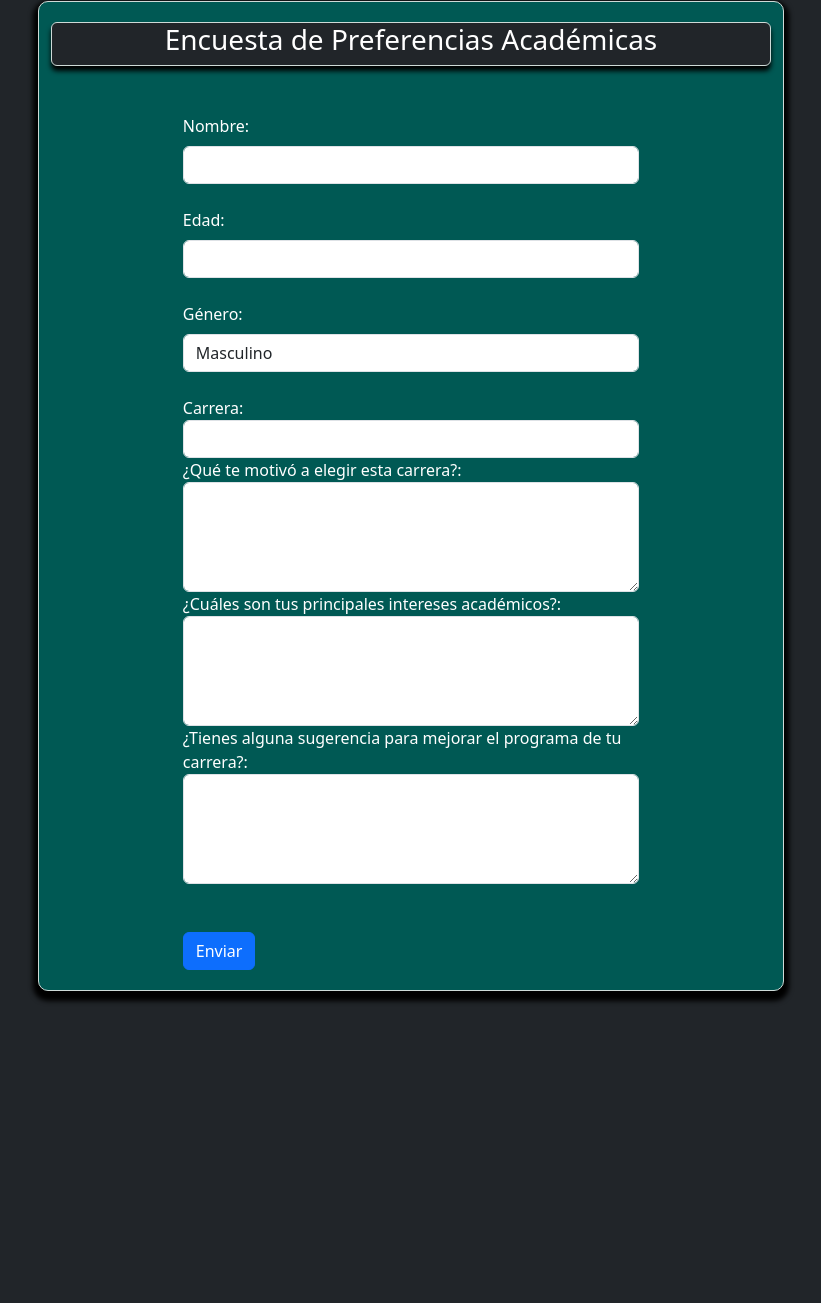
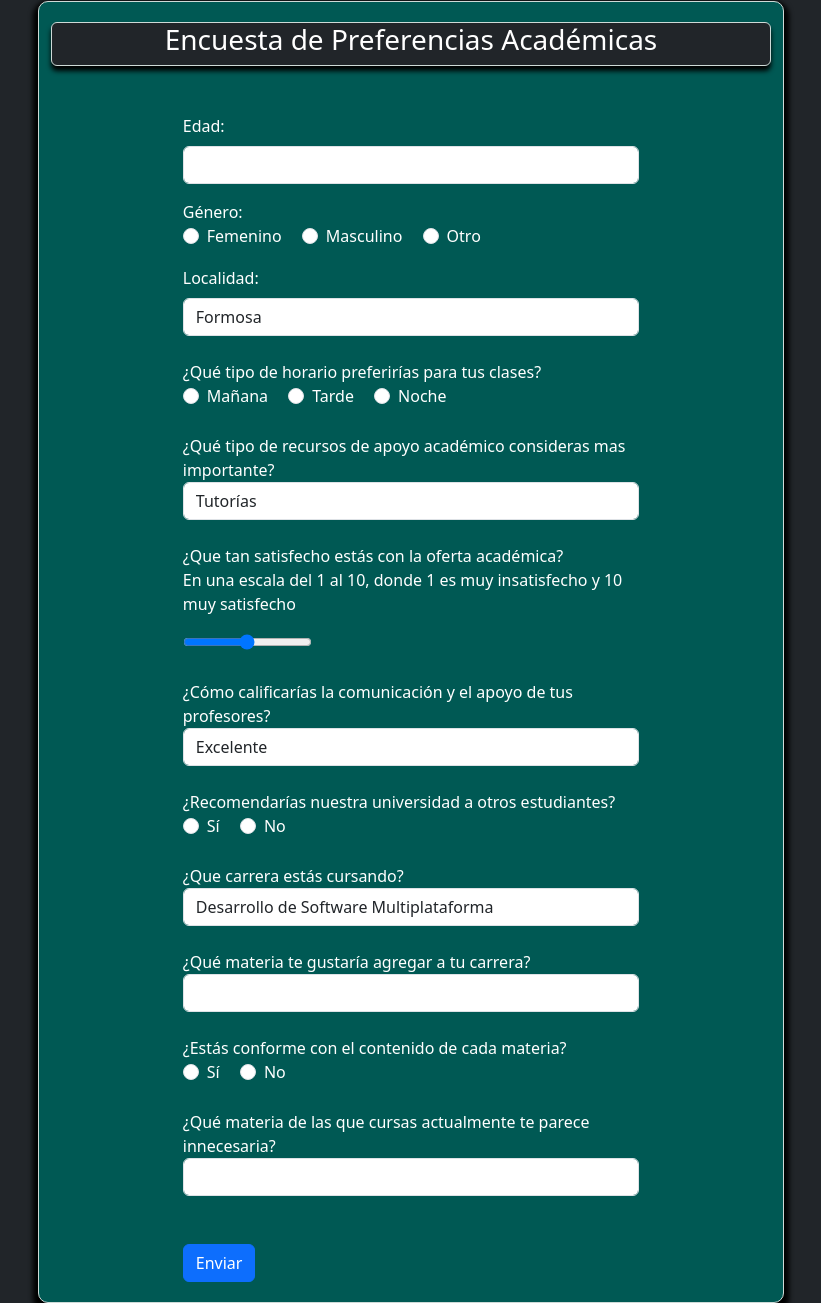
Before and after one commit to silfarias/Formulario-Mineria, a website: page index.html in a window 1280 px wide. Shown: the part 47-1350 px from the top of the page, without its empty margins (229-1050 px from the left). Before the commit the page ends 1086 px from the top, so only its background shows below. Drawn offline with nearby package versions, Linux system fonts and the light colour scheme.

Commit message:
Formulario terminado

```diff
--- a/index.html
+++ b/index.html
@@ -4,8 +4,8 @@
 <head>
     <meta charset="UTF-8">
     <meta name="viewport" content="width=device-width, initial-scale=1.0">
-    <title>encuesta</title>
-    <link rel="stylesheet" href="/css/style.css">
+    <title>Encuesta</title>
+    <link rel="stylesheet" href="/Formulario-Mineria/css/style.css">
     <link href="https://cdn.jsdelivr.net/npm/bootstrap@5.3.2/dist/css/bootstrap.min.css" rel="stylesheet"
         integrity="sha384-T3c6CoIi6uLrA9TneNEoa7RxnatzjcDSCmG1MXxSR1GAsXEV/Dwwykc2MPK8M2HN" crossorigin="anonymous">
 </head>
@@ -23,43 +23,129 @@
 
             <div class="container mt-5 col-8">
                 <form action="" method="POST">
-                    <div class="form-group">
-                        <label for="nombre">Nombre:</label>
-                        <input type="text" class="form-control mt-2" id="nombre" name="nombre" required>
-                    </div>
 
                     <div class="form-group mt-4">
                         <label for="edad">Edad:</label>
-                        <input type="number" class="mt-2 form-control" id="edad" name="edad" required>
+                        <input type="number" min="17" class="mt-2 form-control" id="edad" name="edad" required>
                     </div>
 
-                    <div class="form-group mt-4">
-                        <label for="genero">Género:</label>
-                        <select class="form-control mt-2" name="genero" id="genero" required>
-                            <option value="masculino">Masculino</option>
-                            <option value="femenino">Femenino</option>
-                            <option value="otro">Otro</option>
+                    <div class="form-group mt-3">
+                        <label for="genero">Género:</label><br>
+                        <div class="form-check form-check-inline">
+                            <input class="form-check-input" type="radio" name="genero" id="inlineRadio1" value="1">
+                            <label class="form-check-label" for="inlineRadio1">Femenino</label>
+                        </div>
+                        <div class="form-check form-check-inline">
+                            <input class="form-check-input" type="radio" name="genero" id="inlineRadio2" value="2">
+                            <label class="form-check-label" for="inlineRadio2">Masculino</label>
+                        </div>
+                        <div class="form-check form-check-inline">
+                            <input class="form-check-input" type="radio" name="genero" id="inlineRadio2" value="3">
+                            <label class="form-check-label" for="inlineRadio2">Otro</label>
+                        </div>
+                    </div>
+
+                    <div class="form-group mt-3">
+                        <label for="localidad">Localidad:</label><br>
+                        <select class="form-control mt-2" name="localidad" id="" required>
+                            <option value="">Formosa</option>
+                            <option value="">Clorinda</option>
+                            <option value="">El colorado</option>
+                            <option value="">Ingeniero Juarez</option>
+                            <option value="">Laguna Blanca</option>
+                            <option value="">Piraré</option>
+                            <option value="">Mayor Villafañe</option>
+                            <option value="">Las Lomitas</option>
+                            <option value="">General Manuel Gelgrano</option>
+                            <option value="">Herradura</option>
                         </select>
                     </div>
 
                     <div class="form-group mt-4">
-                        <label for="carrera">Carrera:</label>
-                        <input type="text" class="form-control mt5" id="carrera" name="carrera" required>
+                        <label for="turno">¿Qué tipo de horario preferirías para tus clases?</label><br>
+                        <div class="form-check form-check-inline">
+                            <input class="form-check-input" type="radio" name="turno" id="inlineRadio1" value="1">
+                            <label class="form-check-label" for="inlineRadio1">Mañana</label>
+                        </div>
+                        <div class="form-check form-check-inline">
+                            <input class="form-check-input" type="radio" name="turno" id="inlineRadio2" value="2">
+                            <label class="form-check-label" for="inlineRadio2">Tarde</label>
+                        </div>
+                        <div class="form-check form-check-inline">
+                            <input class="form-check-input" type="radio" name="turno" id="inlineRadio2" value="3">
+                            <label class="form-check-label" for="inlineRadio2">Noche</label>
+                        </div>
                     </div>
 
-                    <div class="form-group">
-                        <label for="motivacion">¿Qué te motivó a elegir esta carrera?:</label>
-                        <textarea class="form-control" id="motivacion" name="motivacion" rows="4"></textarea>
+                    <div class="form-group mt-4">
+                        <label for="">¿Qué tipo de recursos de apoyo académico consideras mas importante?</label>
+                        <select class="form-control" name="" id="">
+                            <option value="">Tutorías</option>
+                            <option value="">Bibliotecas</option>
+                            <option value="">Laboratorios</option>
+                            <option value="">Grupos de estudio</option>
+                        </select>
                     </div>
 
-                    <div class="form-group">
-                        <label for="intereses">¿Cuáles son tus principales intereses académicos?:</label>
-                        <textarea class="form-control" id="intereses" name="intereses" rows="4"></textarea>
+                    <div class="form-group mt-4">
+                        <label for="oferta">¿Que tan satisfecho estás con la oferta académica?</label>
+                        <p>En una escala del 1 al 10, donde 1 es muy insatisfecho y 10 muy satisfecho</p>
+                        <input type="range" name="oferta" id="">
                     </div>
 
-                    <div class="form-group">
-                        <label for="sugerencias">¿Tienes alguna sugerencia para mejorar el programa de tu carrera?:</label>
-                        <textarea class="form-control" id="sugerencias" name="sugerencias" rows="4"></textarea>
+                    <div class="form-group mt-4">
+                        <label for="calif">¿Cómo calificarías la comunicación y el apoyo de tus profesores?</label>
+                        <select class="form-control" name="calif" id="">
+                            <option value="">Excelente</option>
+                            <option value="">Bueno</option>
+                            <option value="">Aceptable</option>
+                            <option value="">Necesita mejorar</option>
+                        </select>
+                    </div>
+
+
+                    <div class="form-group mt-4">
+                        <label for="recom">¿Recomendarías nuestra universidad a otros estudiantes?</label><br>
+                        <div class="form-check form-check-inline">
+                            <input class="form-check-input" type="radio" name="recom" id="inlineRadio1" value="1">
+                            <label class="form-check-label" for="inlineRadio1">Sí</label>
+                        </div>
+                        <div class="form-check form-check-inline">
+                            <input class="form-check-input" type="radio" name="recom" id="inlineRadio2" value="2">
+                            <label class="form-check-label" for="inlineRadio2">No</label>
+                        </div>
+                    </div>
+
+                    <div class="form-group mt-4">
+                        <label for="carrera">¿Que carrera estás cursando?</label>
+                        <select class="form-control" name="carrera" id="">
+                            <option value="">Desarrollo de Software Multiplataforma</option>
+                            <option value="">Mecatrónica</option>
+                            <option value="">Telecomunicaciones</option>
+                            <option value="">Quimica Industrial</option>
+                        </select>
+                    </div>
+
+                    <div class="form-group mt-4">
+                        <label for="materia">¿Qué materia te gustaría agregar a tu carrera?</label>
+                        <input type="text" class="form-control" name="materia">
+                    </div>
+
+                    <div class="form-group mt-4">
+                        <label for="conforme">¿Estás conforme con el contenido de cada materia?</label><br>
+                        <div class="form-check form-check-inline">
+                            <input class="form-check-input" type="radio" name="conforme" id="inlineRadio1" value="1">
+                            <label class="form-check-label" for="inlineRadio1">Sí</label>
+                        </div>
+                        <div class="form-check form-check-inline">
+                            <input class="form-check-input" type="radio" name="conforme" id="inlineRadio2" value="2">
+                            <label class="form-check-label" for="inlineRadio2">No</label>
+                        </div>
+                    </div>
+
+                    <div class="form-group mt-4">
+                        <label for="inne">¿Qué materia de las que cursas actualmente te parece innecesaria?</label><br>
+                        <input type="text" class="form-control" name="inne">
                     </div>
 
                     <button type="submit" class="btn btn-primary mt-5">Enviar</button>
```
Also changed, not shown: src/config/relations.js (+4 -3 lines), src/models/Alumnos_actuales.model.js (deleted, +0 -16 lines), src/models/Alumnos_futuros.model.js (deleted, +0 -17 lines), src/models/Alumnos_respuestas.model.js (deleted, +0 -16 lines), src/models/Encuesta.model.js (added, +31 -0 lines), src/models/Genero.model.js (added, +33 -0 lines), src/models/Localidad.model.js (added, +18 -0 lines), src/models/Preguntas.model.js (added, +17 -0 lines).
